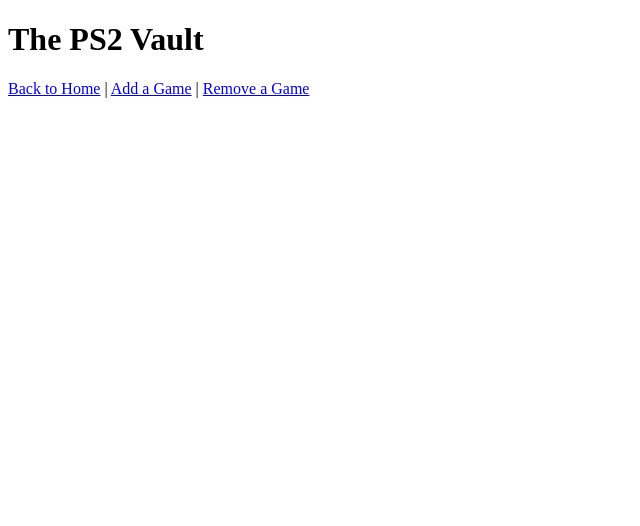
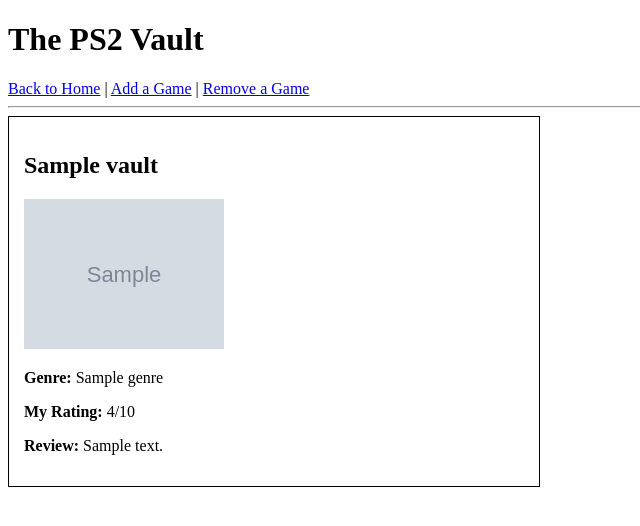
Before and after one commit to yeleir/cp1895-final-project, a Flask app: template templates/games.html in a window 1280 px wide. Shown: the top 526 px of the page, without its empty margins (0-640 px from the left). Run offline with Flask 3, Linux system fonts and the light colour scheme; the template is opened without the code that fills it: most values are stand-ins (such as "Sample title", 1, 10 or a date in 2020); grey boxes marked "Sample" are stand-in pictures.

Commit message:
Finished Add Game logic, image uploads and built Display page.

```diff
--- a/main.py
+++ b/main.py
@@ -1,5 +1,6 @@
 from flask import Flask, render_template, request, session, flash
 from flask_session import Session
+import os
 
 app = Flask(__name__)
 
@@ -9,16 +10,39 @@ app.config['SESSION_PERMANENT'] = False
 app.config['SESSION_TYPE'] = "filesystem"
 Session(app)
 
+save_location = "static/images"
+
 @app.route('/')
 def home():
     return render_template('index.html')
 
 @app.route('/games')
 def display_games():
-    return render_template('games.html')
+    vault_data = session.get("games", {})
+    return render_template('games.html', vault=vault_data)
 
-@app.route('/add')
+@app.route('/add', methods=['GET', 'POST'])
 def add_game():
+    if request.method == 'POST':
+        title = request.form['title']
+        genre = request.form['genre']
+        rating = request.form['rating']
+        review = request.form['review']
+        image_file = request.files['image']
+
+        if image_file.filename != '':
+            save_file_name = os.path.join(save_location, image_file.filename)
+            image_file.save(save_file_name)
+
+        if "games" in session:
+            session["games"][title] = {'genre': genre, 'rating': rating, 'review': review, 'image': image_file.filename}
+        else:
+            session["games"] = {}
+            session["games"][title] = {'genre': genre, 'rating': rating, 'review': review, 'image': image_file.filename}
+
+        flash(f"'{title}' added to the vault!")
+        return render_template('add.html')
+
     return render_template('add.html')
 
 @app.route('/remove')
--- a/templates/games.html
+++ b/templates/games.html
@@ -7,5 +7,23 @@
 <body>
     <h1>The PS2 Vault</h1>
     <a href="/">Back to Home</a> | <a href="/add">Add a Game</a> | <a href="/remove">Remove a Game</a>
+    <hr>
+
+    {% if not vault %}
+        <p>Your vault is currently empty. Go add some classics!</p>
+    {% else %}
+        {% for title, details in vault.items() %}
+            <div style="border: 1px solid black; padding: 15px; margin-bottom: 20px; max-width: 500px;">
+                <h2>{{ title }}</h2>
+
+                <img src="/static/images/{{ details.image }}" alt="{{ title }} cover art" style="max-width: 200px;">
+
+                <p><strong>Genre:</strong> {{ details.genre }}</p>
+                <p><strong>My Rating:</strong> {{ details.rating }}/10</p>
+                <p><strong>Review:</strong> {{ details.review }}</p>
+            </div>
+        {% endfor %}
+    {% endif %}
+
 </body>
 </html>
```
Also changed, not shown: static/images/Sly Cooper.jpg (added), static/images/simpsons hit and run'.jpg (added), 2 other files.
